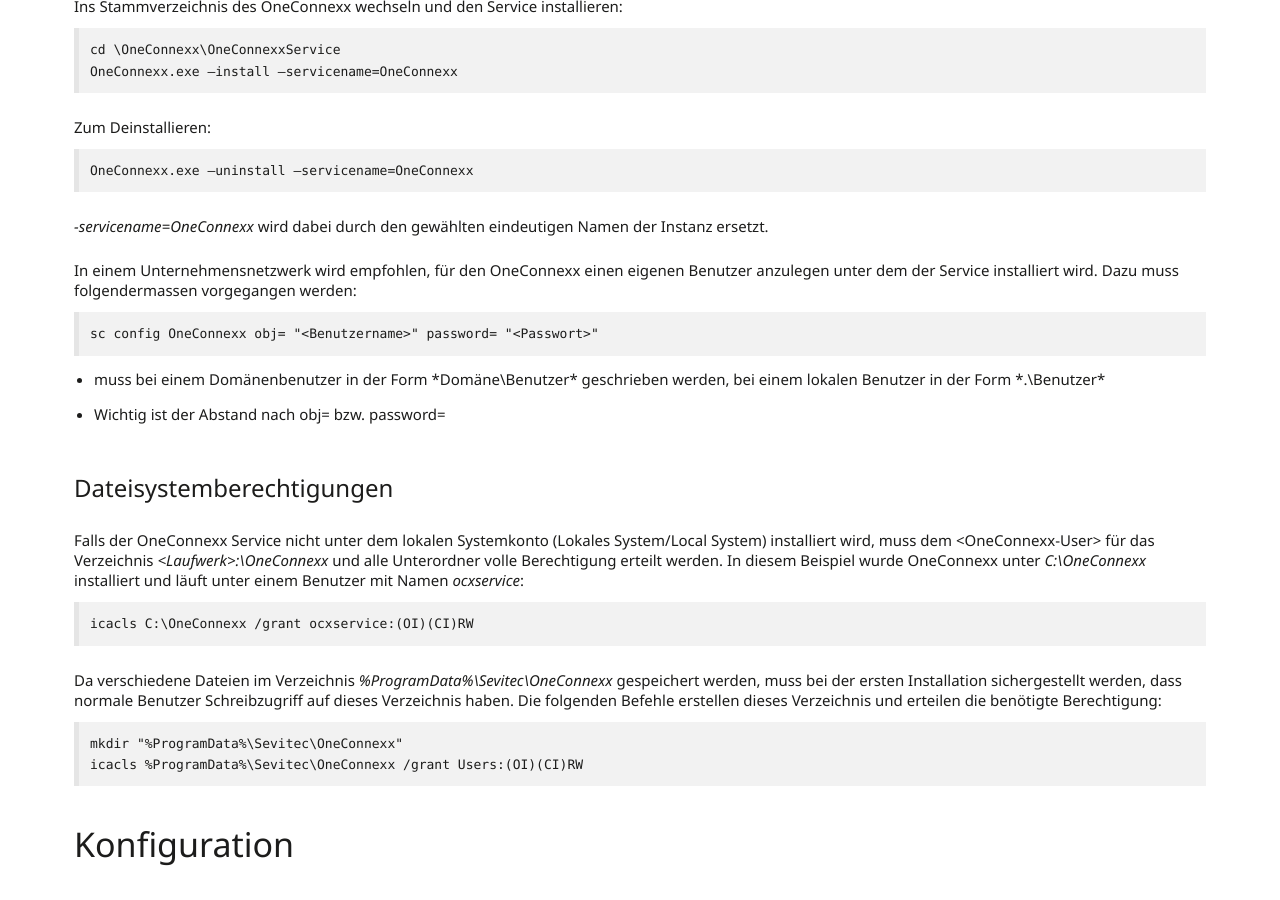
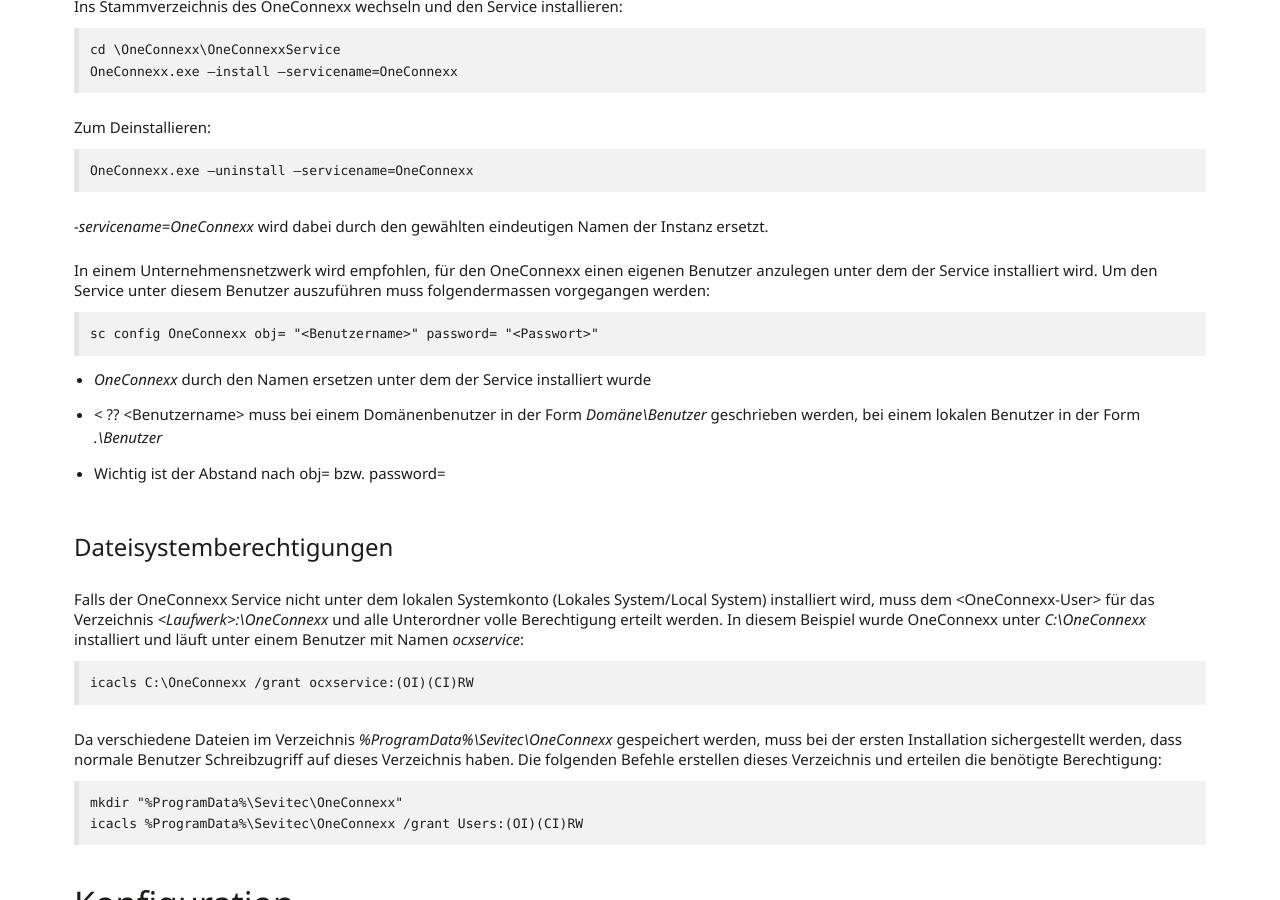
Before and after one commit to primesoft-group/oneconnexx-docs, a Jekyll site: the page built from _pages/setup/de/oneconnexx.md, in a window 1280 px wide and 900 px high, scrolled down 1391 px. Built offline with Jekyll 4.4.1, drawn with Linux system fonts in a browser that asks for light colours; nearby versions of some CDN libraries; some web fonts are replaced.

Commit message:
Update oneconnexx.md

````diff
--- a/_pages/setup/de/oneconnexx.md
+++ b/_pages/setup/de/oneconnexx.md
@@ -61,13 +61,14 @@
 _-servicename=OneConnexx_ wird dabei durch den gewählten eindeutigen Namen der Instanz ersetzt.
 
 In einem Unternehmensnetzwerk wird empfohlen, für den OneConnexx einen eigenen Benutzer anzulegen unter dem der
-Service installiert wird. Dazu muss folgendermassen vorgegangen werden:
+Service installiert wird. Um den Service unter diesem Benutzer auszuführen muss folgendermassen vorgegangen werden:
 
 ```
 sc config OneConnexx obj= "<Benutzername>" password= "<Passwort>"
 ```
 
-* <Benutzername> muss bei einem Domänenbenutzer in der Form *Domäne\Benutzer* geschrieben werden, bei einem lokalen Benutzer in der Form *.\Benutzer*
+* *OneConnexx* durch den Namen ersetzen unter dem der Service installiert wurde
+* &lt; ?? \<Benutzername\> muss bei einem Domänenbenutzer in der Form *Domäne\Benutzer* geschrieben werden, bei einem lokalen Benutzer in der Form *.\Benutzer*
 * Wichtig ist der Abstand nach obj= bzw. password=
 
 #### Dateisystemberechtigungen
````
